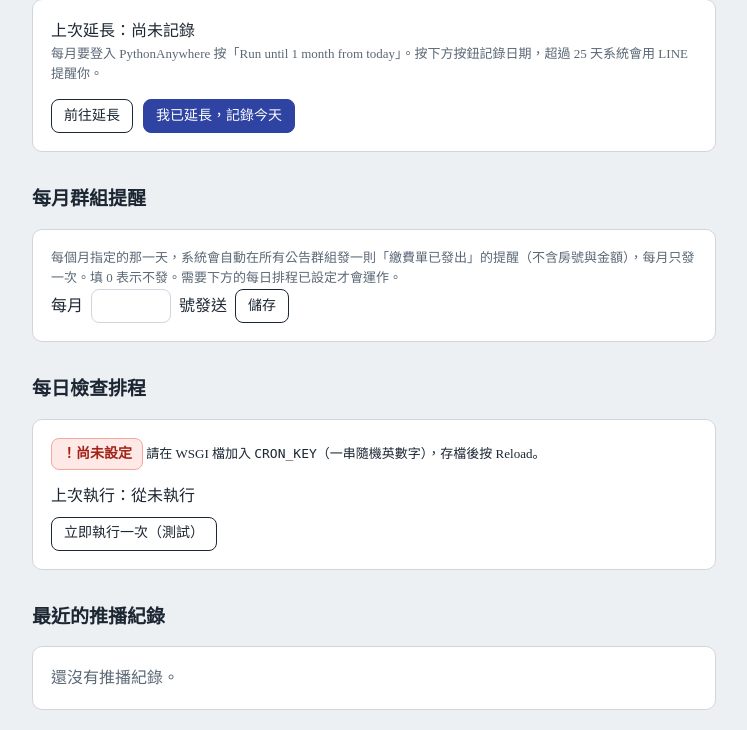
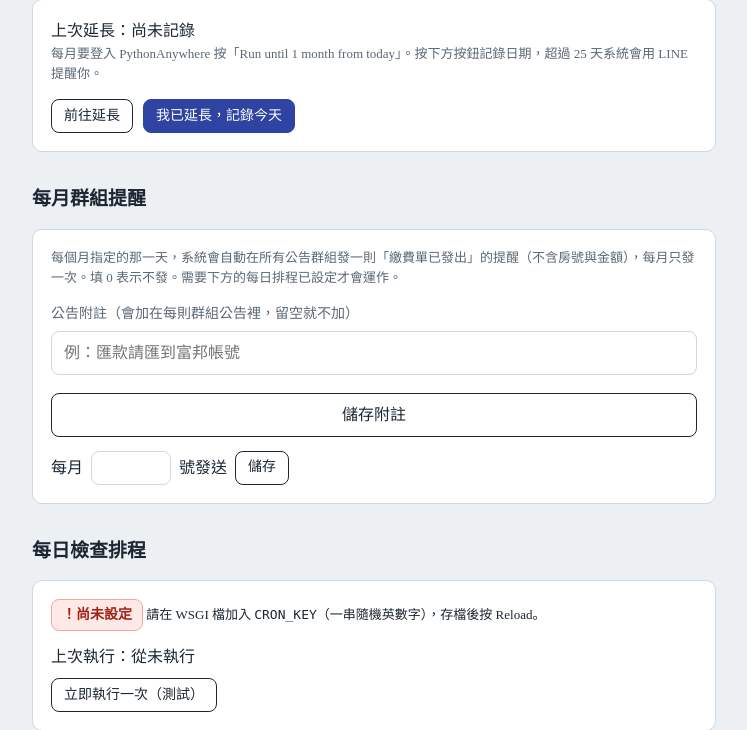
Before and after one commit to chenyenming1013-netizen/Rent, a Flask app: template templates/owner_admin.html in a window 1280 px wide. Shown: the part 2364-3094 px from the top of the page, without its empty margins (266-1013 px from the left). Run offline with Flask 3, Linux system fonts and the light colour scheme; the template is opened without the code that fills it, so the values that code supplies are empty; some web fonts are replaced.

Commit message:
公告加上匯款帳號提醒

```diff
--- a/app.py
+++ b/app.py
@@ -513,6 +513,11 @@ def prev_month(period):
 
 
 PAY_QR_PATH = os.path.join(app.root_path, "static", "uploads", "pay_qr.png")
+
+
+def announce_note():
+    note = get_setting("announce_note", "匯款請匯到富邦帳號")
+    return ("\n" + note) if note else ""
 
 
 def pay_account():
@@ -1227,7 +1232,8 @@ def owner_bills():
             flash(f"已發送繳費單給 {len(sent)} 間：{'、'.join(sent)}。", "ok")
             if request.form.get("announce", "1") == "1":
                 if notify_group(f"{month_label(period)}份繳費單(含電費)已發出，請打開連結查看並繳費\n"
-                                f"{site_url('tenant_login')}\n"
+                                f"{site_url('tenant_login')}"
+                                f"{announce_note()}\n"
                                 "若您已完成繳費，請忽略此通知", "bill_group"):
                     flash("已在公告群組發出通知。", "ok")
                 elif line_api.enabled() and not get_setting("line_group_id"):
@@ -1801,7 +1807,8 @@ def daily_job(today):
     mark = f"monthly_announce_{period}"
     if announce_day and today.day >= announce_day and not get_setting(mark) and line_groups():
         if notify_group(f"{month_label(period)}份繳費單(含電費)已發出，請打開連結查看並繳費\n"
-                        f"{site_url('tenant_login')}\n"
+                        f"{site_url('tenant_login')}"
+                        f"{announce_note()}\n"
                         "若您已完成繳費，請忽略此通知", "monthly_group"):
             set_setting(mark, "1")
             db.session.commit()
@@ -1870,6 +1877,10 @@ def owner_admin():
                 set_setting("landlord_ver", str(int(get_setting("landlord_ver", "0")) + 1))
                 db.session.commit()
                 flash("已設定房東密碼，房東已登入的裝置需要重新登入。", "ok")
+        elif action == "announce_note":
+            set_setting("announce_note", f.get("note", "").strip()[:100])
+            db.session.commit()
+            flash("已更新公告附註。", "ok")
         elif action == "announce_day":
             d = to_int(f.get("day"), 5)
             set_setting("announce_day", str(d if 0 <= d <= 28 else 5))
@@ -1950,7 +1961,8 @@ def owner_admin():
         cron_url=(site_url("cron_daily") + "?key=" + CRON_KEY) if CRON_KEY else "",
         cron_last=cron_last, cron_stale=cron_stale, minutes=BIND_CODE_MINUTES,
         renewed=get_setting("pa_renewed_at"), pay=pay_account(),
-        announce_day=to_int(get_setting("announce_day", "5"), 5))
+        announce_day=to_int(get_setting("announce_day", "5"), 5),
+        announce_note=get_setting("announce_note", "匯款請匯到富邦帳號"))
 
 
 if __name__ == "__main__":
--- a/templates/owner_admin.html
+++ b/templates/owner_admin.html
@@ -144,6 +144,12 @@
 <h2>每月群組提醒</h2>
 <div class="panel">
   <p class="muted small" style="margin-top:0">每個月指定的那一天，系統會自動在所有公告群組發一則「繳費單已發出」的提醒（不含房號與金額），每月只發一次。填 0 表示不發。需要下方的每日排程已設定才會運作。</p>
+  <form method="post" class="stack" style="margin:0 0 14px">
+    <input type="hidden" name="csrf" value="{{ csrf }}"><input type="hidden" name="action" value="announce_note">
+    <label for="note">公告附註（會加在每則群組公告裡，留空就不加）</label>
+    <input id="note" name="note" maxlength="100" value="{{ announce_note }}" placeholder="例：匯款請匯到富邦帳號">
+    <button class="btn block">儲存附註</button>
+  </form>
   <form method="post" class="confirm-form" style="margin:0">
     <input type="hidden" name="csrf" value="{{ csrf }}"><input type="hidden" name="action" value="announce_day">
     <label for="day">每月</label>
```
